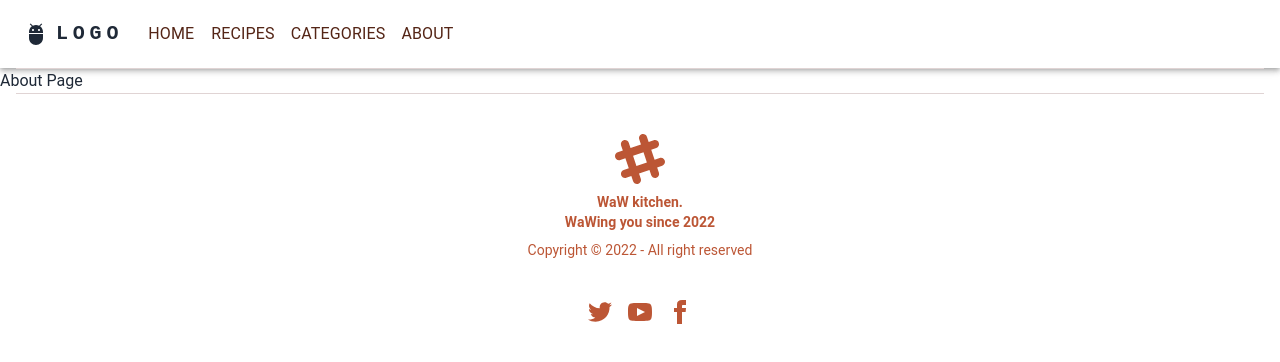
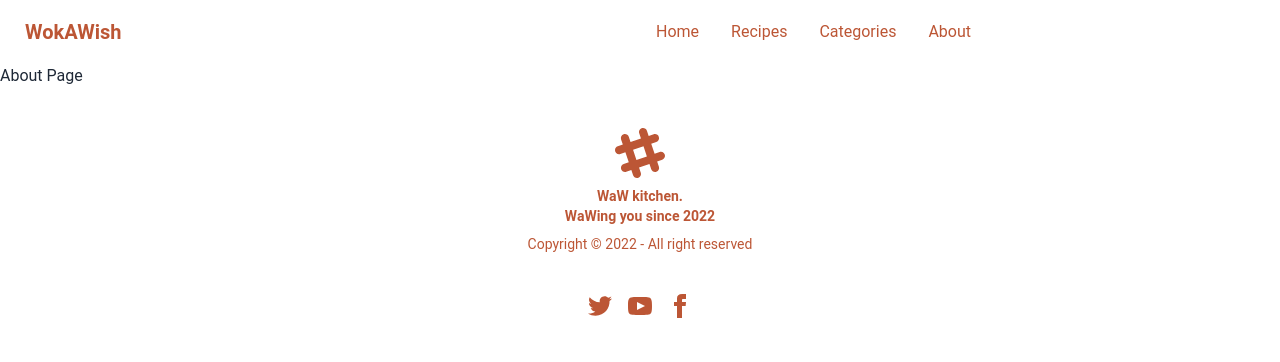
Before and after one commit to devbyalc/kag-project, a Next.js app: page /about in a window 1280 px wide. Shown: the top 362 px of the page. Built offline with nearby package versions, Linux system fonts and the light colour scheme.

Commit message:
new layout with tailwind

```diff
--- a/components/Layout/Layout.tsx
+++ b/components/Layout/Layout.tsx
@@ -1,8 +1,6 @@
-import {Grid, Divider, Container} from "@mui/material";
 import React from "react";
-import ResponsiveAppBar from "../AppBar/ResponsiveAppBar";
+import AppBar from "../AppBar/AppBar";
 import Footer from "../Footer/Footer";
-import Header from "../Header/Header";
 
 interface LayoutProps {
   children: React.ReactNode;
@@ -10,23 +8,11 @@
 
 const Layout: React.FC<LayoutProps> = ({ children }) => {
   return (
-    <Grid container direction="column">
-      <Grid  item>
-        <ResponsiveAppBar/>
-      </Grid>
-      <Grid item>
-          <Divider variant="middle" sx={{backgroundColor:"primary.light"}}/>
-        </Grid>
-      <Grid item>
+    <div className="flex flex-col md:container md:mx-auto">
+      <AppBar />
       {children}
-      </Grid>
-      <Grid item>
-          <Divider variant="middle" sx={{backgroundColor:"primary.light"}}/>
-        </Grid>
-      <Grid item>
-          <Footer/>
-      </Grid>
-    </Grid>
+      <Footer />
+    </div>
   );
 };
 
```
